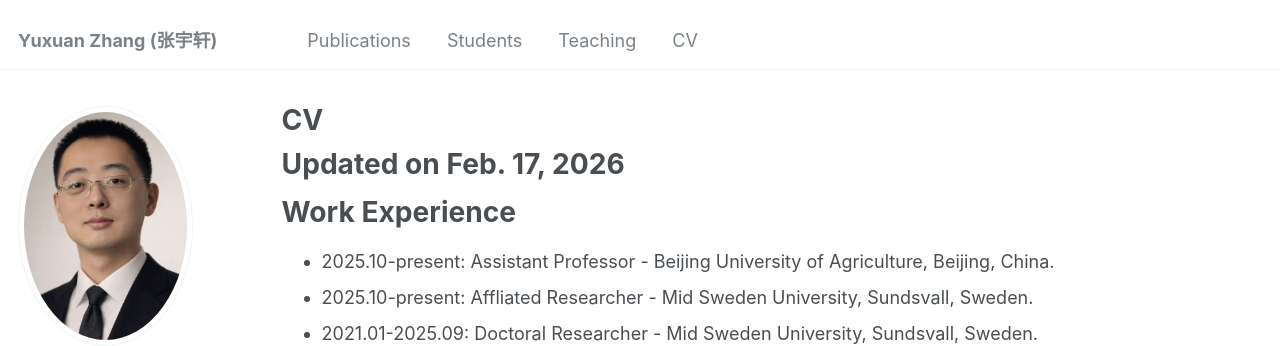
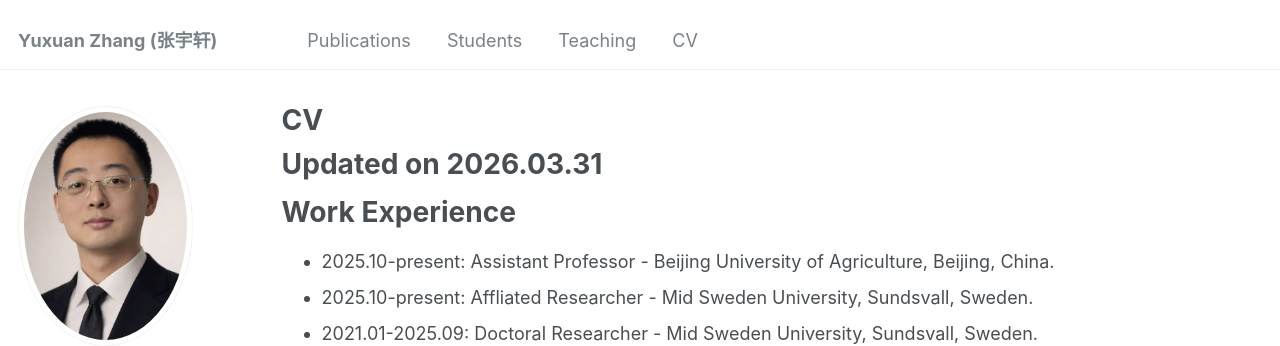
Before and after one commit to YuxuanZhang-96/YuxuanZhang-96.github.io, a Jekyll site: the page built from _pages/cv.md, in a window 1280 px wide and 900 px high. Shown: the top 346 px of the window. Built offline with Jekyll 4.4.1, drawn with Linux system fonts in a browser that asks for light colours; some web fonts are replaced.

Commit message:
Update CV date format

```diff
--- a/_pages/cv.md
+++ b/_pages/cv.md
@@ -9,7 +9,7 @@ redirect_from:
 
 {% include base_path %}
 
-Updated on Feb. 17, 2026
+Updated on 2026.03.31
 ======
 
 Work Experience
```
